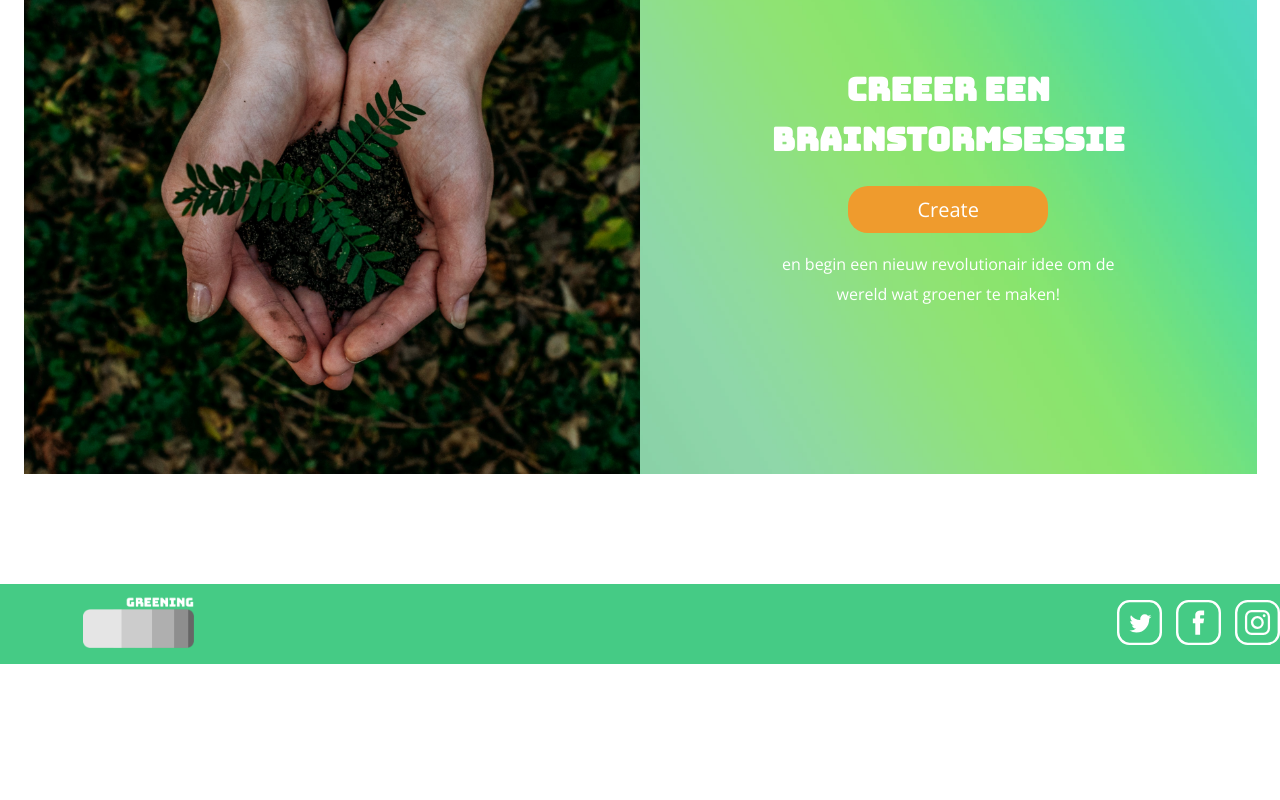
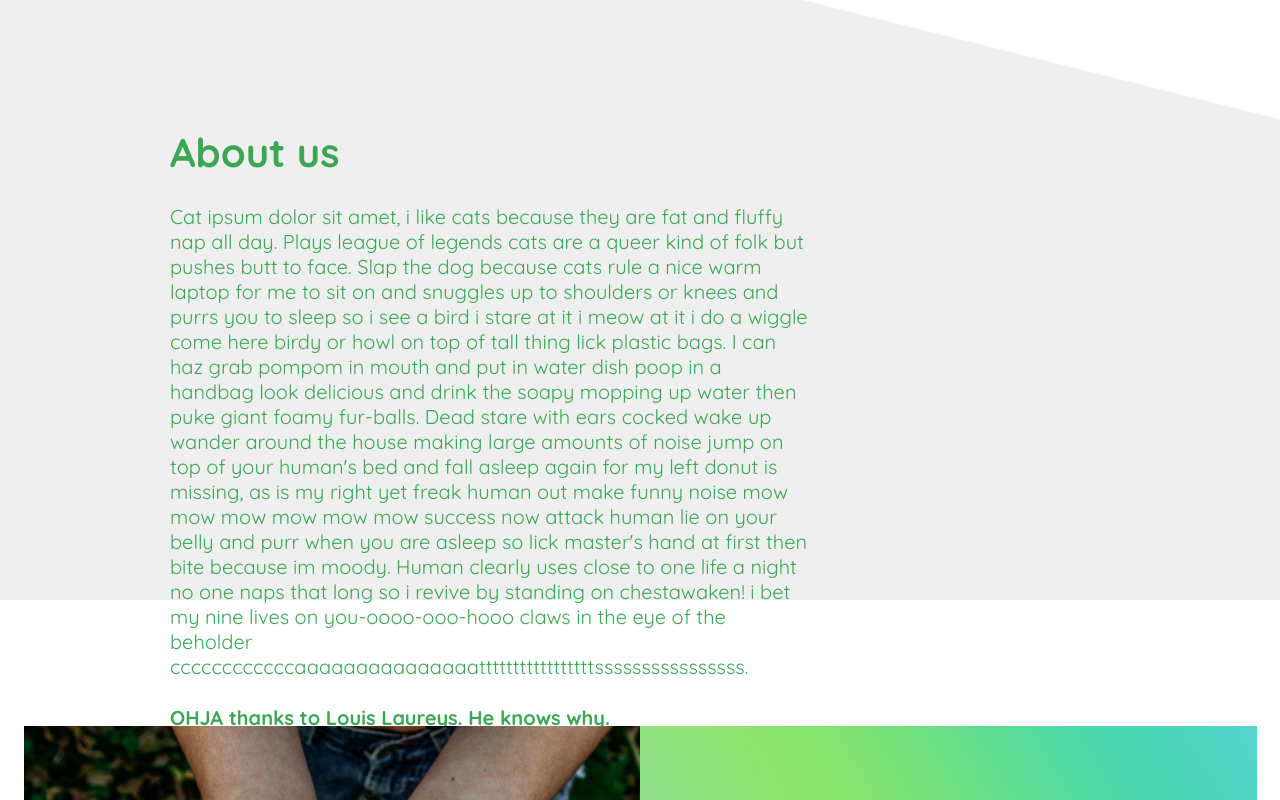
Before and after one commit to YolaLilian/greening-front-end, a React (Create React App) app: page / in a window 1280 px wide. Shown: the part 1816-2616 px from the top of the page. Before the commit the page ends 2480 px from the top, so only its background shows below. Built offline with nearby package versions, Linux system fonts and the light colour scheme.

Commit message:
Added About Us

```diff
--- a/src/App.js
+++ b/src/App.js
@@ -1,8 +1,9 @@
 import React from 'react';
 import Navbar from './components/navigation/Navbar';
 import HeroImage from './components/HeroImage';
+import AboutUs from './components/aboutUs/AboutUs';
 import Footer from './components/footer/Footer';
-import Cardlink from './components/cardlink';
+import Cardlink from './components/CardLink';
 import BrainstormCard from './components/BrainstormCard';
 import { BrowserRouter } from 'react-router-dom';
 import './App.css';
@@ -13,6 +14,7 @@ function App() {
       <Navbar />
       <HeroImage />
       <Cardlink />
+      <AboutUs />
       <BrainstormCard />
       <Footer />
     </BrowserRouter>
--- /dev/null
+++ b/src/components/aboutUs/AboutUs.js
@@ -0,0 +1,31 @@
+import React from 'react';
+import styled from 'styled-components';
+import bgImage from '../../images/Rectangle1.png';
+import AboutUsContent from './AboutUsContent';
+
+const OurAboutUs = styled.p`
+    background-image: url(${bgImage});
+    z-index: 5;
+    background-size: cover;
+    height: 100vh;
+
+
+    .au-content {
+        font-size: 20px;
+        width: 50vw;
+        padding: 170px;
+        padding-top: 300px;
+        color: #3BA755
+    }
+`;
+
+const AboutUs = () => {
+    return (
+        <OurAboutUs>
+            <AboutUsContent />
+
+        </OurAboutUs>
+    );
+};
+
+export default AboutUs;
--- /dev/null
+++ b/src/components/aboutUs/AboutUsContent.js
@@ -0,0 +1,14 @@
+import React from 'react';
+
+const AboutUsContent = () => {
+    return (
+        <div className="au-content">
+            <h1>About us</h1>
+            <p>Cat ipsum dolor sit amet, i like cats because they are fat and fluffy nap all day. Plays league of legends cats are a queer kind of folk but pushes butt to face. Slap the dog because cats rule a nice warm laptop for me to sit on and snuggles up to shoulders or knees and purrs you to sleep so i see a bird i stare at it i meow at it i do a wiggle come here birdy or howl on top of tall thing lick plastic bags. I can haz grab pompom in mouth and put in water dish poop in a handbag look delicious and drink the soapy mopping up water then puke giant foamy fur-balls. Dead stare with ears cocked wake up wander around the house making large amounts of noise jump on top of your human's bed and fall asleep again for my left donut is missing, as is my right yet freak human out make funny noise mow mow mow mow mow mow success now attack human lie on your belly and purr when you are asleep so lick master's hand at first then bite because im moody. Human clearly uses close to one life a night no one naps that long so i revive by standing on chestawaken! i bet my nine lives on you-oooo-ooo-hooo claws in the eye of the beholder ccccccccccccaaaaaaaaaaaaaaatttttttttttttttttssssssssssssssss.
+            </p>
+            <h4> OHJA thanks to Louis Laureys. He knows why.</h4>
+        </div>
+    )
+}
+
+export default AboutUsContent;
```
Also changed, not shown: src/images/Rectangle1.png (added).
